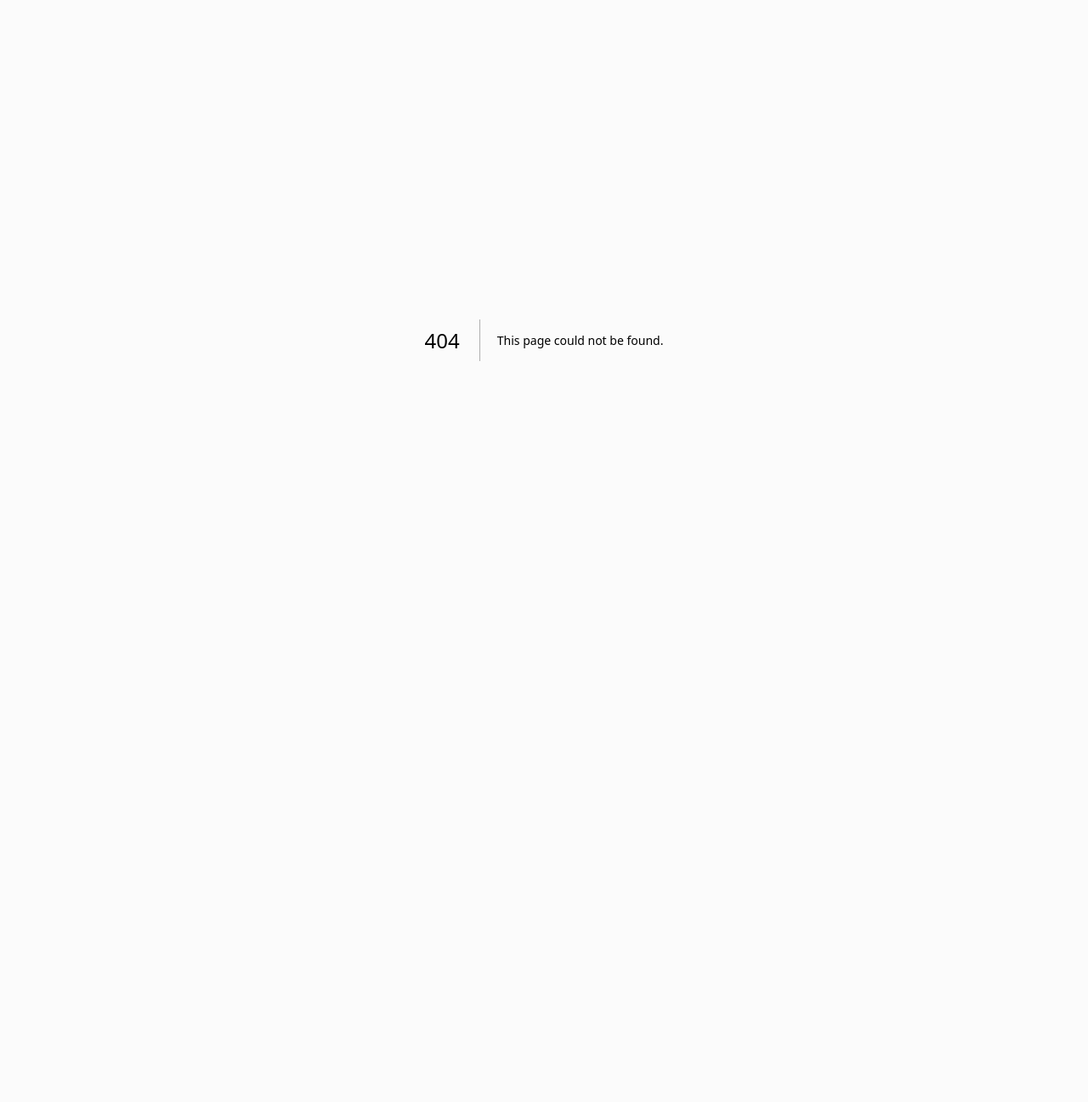
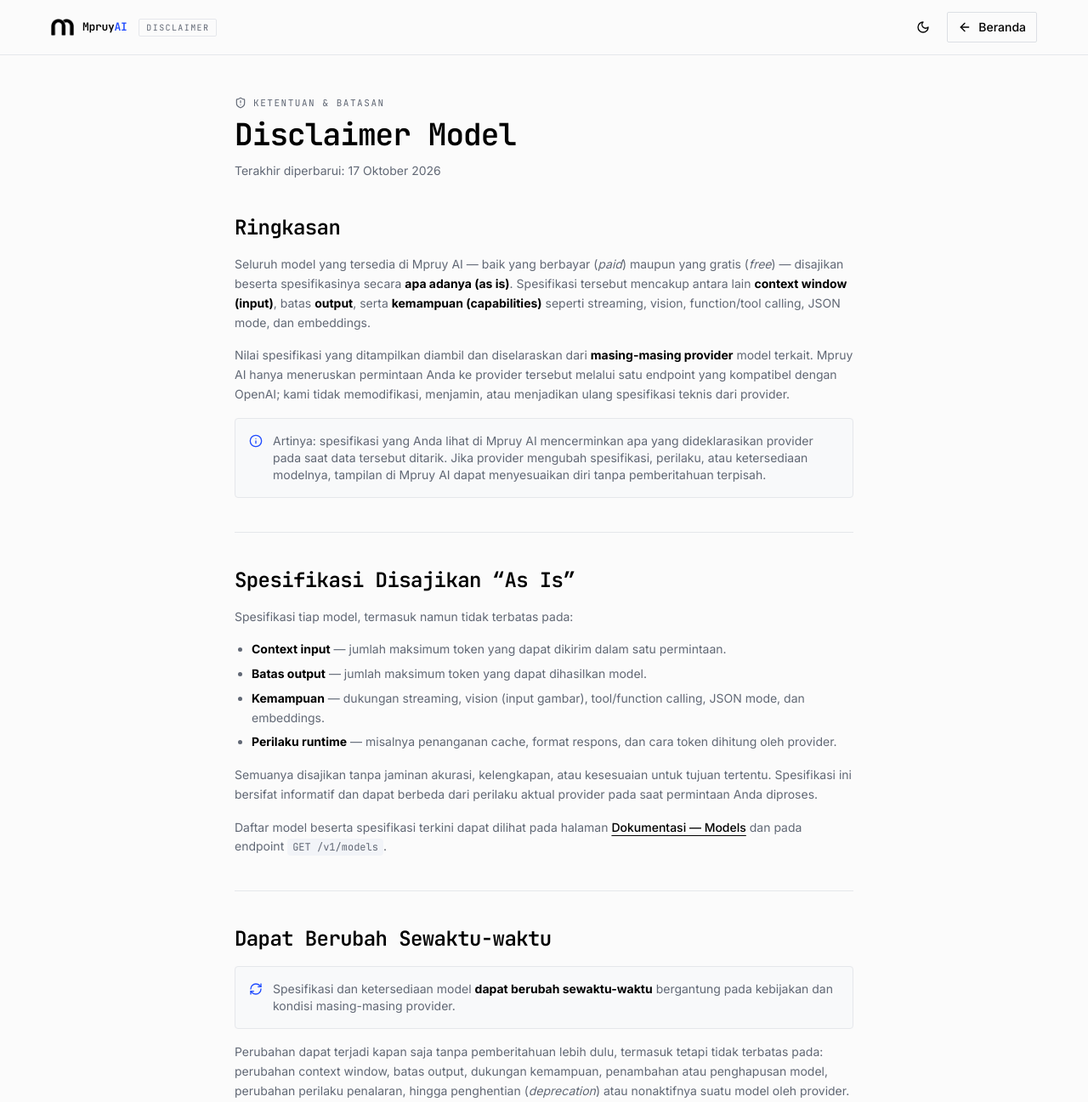
Before and after one commit to fauzihub13/ai-gateway, a Next.js app: page /disclaimer in a window 1280 px wide. Before the commit this address had no page. Shown: the top 1297 px of the page at 85% size. Before the commit the page ends 800 px from the top, so only its background shows below. Built offline with nearby package versions, Linux system fonts and the light colour scheme.

Commit message:
feat(web): add public disclaimer page for model specifications
- /disclaimer explains model specs (context in/out, capabilities) are provided as-is from each provider
- note that specs can change anytime depending on provider
- link from landing footer

```diff
--- /dev/null
+++ b/app/disclaimer/page.tsx
@@ -0,0 +1,188 @@
+import type { Metadata } from 'next';
+import Link from 'next/link';
+import { ArrowLeft, Info, RefreshCw, ShieldAlert, TriangleAlert } from 'lucide-react';
+import { Logo } from '@/components/logo';
+import { ThemeToggle } from '@/components/theme-toggle';
+import { Button } from '@/components/ui/button';
+
+export const metadata: Metadata = {
+  title: 'Disclaimer — Mpruy AI',
+  description:
+    'Disclaimer spesifikasi model di Mpruy AI: context in/out dan kemampuan model disajikan apa adanya (as is) sesuai provider, dan dapat berubah sewaktu-waktu.',
+};
+
+function Section({
+  id,
+  title,
+  children,
+}: {
+  id: string;
+  title: string;
+  children: React.ReactNode;
+}) {
+  return (
+    <section id={id} className="scroll-mt-28 border-t border-hairline pt-10 first:border-t-0 first:pt-0">
+      <h2 className="mb-4 font-display text-2xl font-semibold tracking-tight">{title}</h2>
+      <div className="space-y-4 text-sm leading-relaxed text-muted-foreground [&_strong]:text-foreground">
+        {children}
+      </div>
+    </section>
+  );
+}
+
+function Callout({
+  children,
+  variant = 'info',
+}: {
+  children: React.ReactNode;
+  variant?: 'info' | 'warn';
+}) {
+  const Icon = variant === 'warn' ? TriangleAlert : Info;
+  return (
+    <div className="flex gap-3 rounded-lg border bg-muted/40 p-4">
+      <Icon className="mt-0.5 h-4 w-4 shrink-0 text-primary" />
+      <div className="text-sm text-muted-foreground">{children}</div>
+    </div>
+  );
+}
+
+export default function DisclaimerPage() {
+  return (
+    <div className="min-h-screen">
+      <header className="sticky top-0 z-30 border-b border-hairline bg-background/85 backdrop-blur">
+        <div className="container flex h-16 items-center justify-between gap-3">
+          <Link href="/" className="flex min-w-0 items-center gap-2.5">
+            <Logo className="h-5" />
+            <span className="font-display text-[13px] font-semibold tracking-tight">
+              Mpruy<span className="text-electric">AI</span>
+            </span>
+            <span className="ml-1 hidden rounded-sm border border-hairline px-2 py-0.5 font-mono text-[10px] uppercase tracking-[0.14em] text-muted-foreground sm:inline">
+              Disclaimer
+            </span>
+          </Link>
+          <div className="flex shrink-0 items-center gap-2">
+            <ThemeToggle />
+            <Button asChild variant="outline" size="sm">
+              <Link href="/">
+                <ArrowLeft className="h-3.5 w-3.5" />
+                <span className="hidden sm:inline">Beranda</span>
+              </Link>
+            </Button>
+          </div>
+        </div>
+      </header>
+
+      <div className="container max-w-3xl py-12">
+        <div className="mb-2 flex items-center gap-2 font-mono text-[11px] uppercase tracking-[0.14em] text-muted-foreground">
+          <ShieldAlert className="h-3.5 w-3.5" />
+          Ketentuan &amp; Batasan
+        </div>
+        <h1 className="font-display text-4xl font-semibold tracking-tight">Disclaimer Model</h1>
+        <p className="mt-3 text-sm leading-relaxed text-muted-foreground">
+          Terakhir diperbarui: {new Date().toLocaleDateString('id-ID', { day: 'numeric', month: 'long', year: 'numeric' })}
+        </p>
+
+        <div className="mt-10 space-y-10">
+          <Section id="ringkasan" title="Ringkasan">
+            <p>
+              Seluruh model yang tersedia di Mpruy AI — baik yang berbayar (<em>paid</em>) maupun yang
+              gratis (<em>free</em>) — disajikan beserta spesifikasinya secara <strong>apa adanya (as is)</strong>.
+              Spesifikasi tersebut mencakup antara lain <strong>context window (input)</strong>, batas{' '}
+              <strong>output</strong>, serta <strong>kemampuan (capabilities)</strong> seperti streaming, vision,
+              function/tool calling, JSON mode, dan embeddings.
+            </p>
+            <p>
+              Nilai spesifikasi yang ditampilkan diambil dan diselaraskan dari <strong>masing-masing provider</strong>{' '}
+              model terkait. Mpruy AI hanya meneruskan permintaan Anda ke provider tersebut melalui satu endpoint
+              yang kompatibel dengan OpenAI; kami tidak memodifikasi, menjamin, atau menjadikan ulang spesifikasi
+              teknis dari provider.
+            </p>
+            <Callout>
+              Artinya: spesifikasi yang Anda lihat di Mpruy AI mencerminkan apa yang dideklarasikan provider
+              pada saat data tersebut ditarik. Jika provider mengubah spesifikasi, perilaku, atau ketersediaan
+              modelnya, tampilan di Mpruy AI dapat menyesuaikan diri tanpa pemberitahuan terpisah.
+            </Callout>
+          </Section>
+
+          <Section id="as-is" title="Spesifikasi Disajikan “As Is”">
+            <p>Spesifikasi tiap model, termasuk namun tidak terbatas pada:</p>
+            <ul className="ml-5 list-disc space-y-1.5">
+              <li>
+                <strong>Context input</strong> — jumlah maksimum token yang dapat dikirim dalam satu permintaan.
+              </li>
+              <li>
+                <strong>Batas output</strong> — jumlah maksimum token yang dapat dihasilkan model.
+              </li>
+              <li>
+                <strong>Kemampuan</strong> — dukungan streaming, vision (input gambar), tool/function calling,
+                JSON mode, dan embeddings.
+              </li>
+              <li>
+                <strong>Perilaku runtime</strong> — misalnya penanganan cache, format respons, dan cara token
+                dihitung oleh provider.
+              </li>
+            </ul>
+            <p>
+              Semuanya disajikan tanpa jaminan akurasi, kelengkapan, atau kesesuaian untuk tujuan tertentu.
+              Spesifikasi ini bersifat informatif dan dapat berbeda dari perilaku aktual provider pada saat
+              permintaan Anda diproses.
+            </p>
+            <p>
+              Daftar model beserta spesifikasi terkini dapat dilihat pada halaman{' '}
+              <Link href="/docs#models" className="font-medium text-foreground underline underline-offset-4">
+                Dokumentasi — Models
+              </Link>{' '}
+              dan pada endpoint <code className="rounded bg-muted px-1.5 py-0.5 text-xs">GET /v1/models</code>.
+            </p>
+          </Section>
+
+          <Section id="perubahan" title="Dapat Berubah Sewaktu-waktu">
+            <div className="flex gap-3 rounded-lg border bg-muted/40 p-4">
+              <RefreshCw className="mt-0.5 h-4 w-4 shrink-0 text-primary" />
+              <div className="text-sm text-muted-foreground">
+                Spesifikasi dan ketersediaan model <strong>dapat berubah sewaktu-waktu</strong> bergantung pada
+                kebijakan dan kondisi masing-masing provider.
+              </div>
+            </div>
+            <p>
+              Perubahan dapat terjadi kapan saja tanpa pemberitahuan lebih dulu, termasuk tetapi tidak terbatas
+              pada: perubahan context window, batas output, dukungan kemampuan, penambahan atau penghapusan model,
+              perubahan perilaku penalaran, hingga penghentian (<em>deprecation</em>) atau nonaktifnya suatu model
+              oleh provider.
+            </p>
+            <p>
+              Mpruy AI berupaya menyelaraskan data spesifikasi secara berkala, namun <strong>tidak menjamin</strong>{' '}
+              bahwa tampilan selalu identik dengan keadaan provider pada detik yang sama. Untuk kebutuhan kritis,
+              selalu verifikasi langsung ke dokumentasi resmi provider terkait.
+            </p>
+          </Section>
+
+          <Section id="tanggung-jawab" title="Batasan Tanggung Jawab">
+            <p>
+              Pengguna bertanggung jawab untuk mengevaluasi kesesuaian model — termasuk spesifikasi dan
+              kemampuannya — sebelum digunakan. Mpruy AI tidak bertanggung jawab atas kerugian, kegagalan
+              output, ketidaksesuaian hasil, atau dampak lain yang timbul dari perubahan spesifikasi, perilaku,
+              maupun ketersediaan model oleh provider.
+            </p>
+            <Callout variant="warn">
+              Kualitas, keamanan, dan kebenaran keluaran model (<em>output</em>) sepenuhnya berada pada provider
+              dan model yang bersangkutan. Pengguna dianjurkan melakukan validasi terhadap hasil sebelum
+              menggunakannya di lingkungan produksi.
+            </Callout>
+          </Section>
+
+          <Section id="kontak" title="Pertanyaan">
+            <p>
+              Jika Anda menemukan spesifikasi model yang tidak sesuai atau memiliki pertanyaan seputar disclaimer
+              ini, hubungi tim Mpruy AI melalui kanal dukungan yang tersedia di dashboard Anda.
+            </p>
+            <p className="text-xs">
+              Disclaimer ini merupakan bagian dari Ketentuan Layanan penggunaan platform Mpruy AI dan dapat
+              diperbarui dari waktu ke waktu.
+            </p>
+          </Section>
+        </div>
+      </div>
+    </div>
+  );
+}
--- a/app/page.tsx
+++ b/app/page.tsx
@@ -487,6 +487,7 @@ export default async function Home() {
             <Link href="/#anatomy" className="link-rule hover:text-foreground">Blueprint</Link>
             <Link href="/#pricing" className="link-rule hover:text-foreground">Pricing</Link>
             <Link href="/docs" className="link-rule hover:text-foreground">Documentation</Link>
+            <Link href="/disclaimer" className="link-rule hover:text-foreground">Disclaimer</Link>
             <Link href="/login" className="link-rule hover:text-foreground">Sign in</Link>
           </nav>
           <span className="font-mono text-[11px] text-muted-foreground">© {new Date().getFullYear()} Mpruy AI</span>
```
